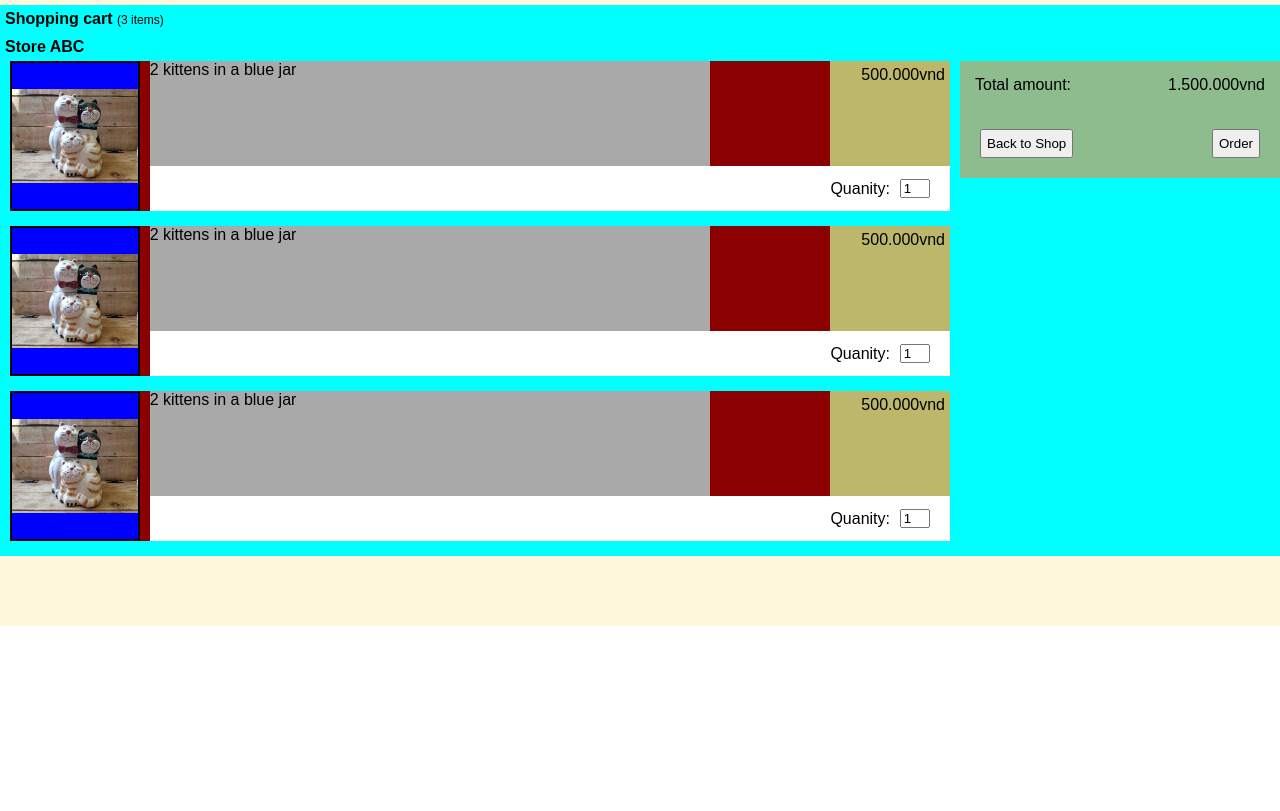
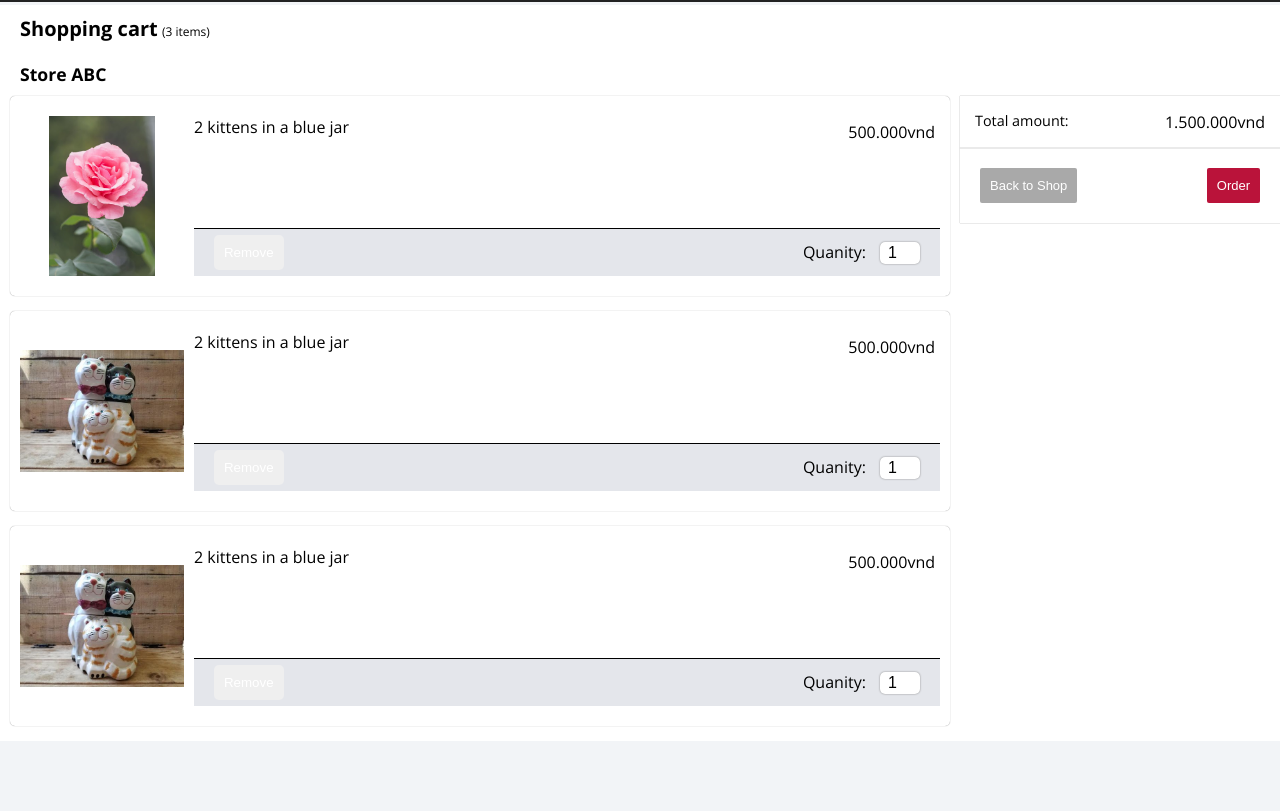
Before and after one commit to phatxttran1234/RMIT_webProg_assignment1, a plain HTML site: page storePages/store2/storeOrderPlacement.html in a window 1280 px wide. Shown: the part 65-876 px from the top of the page. Before the commit the page ends 800 px from the top, so only its background shows below. Drawn offline with nearby package versions, Linux system fonts and the light colour scheme.

Commit message:
Detail design for orderPlacement page

```diff
--- a/storePages/store2/storeOrderPlacement.html
+++ b/storePages/store2/storeOrderPlacement.html
@@ -36,15 +36,15 @@
             <section class="storeCart">
                 <ul>
                     <li class="product">
-                        <div class="prodImg"><img src="../../resources/images/item_3kittensInABlueJar.jpg" alt="product1 on display"></div>
+                        <div class="prodImg"><img src="../../resources/images/flower.jpg" alt="product1 on display"></div>
                         <div class="prodContent">
                             <div class="prodDesc">
                                 <div class="prodName">2 kittens in a blue jar</div>
                                 <div class="prodPrice">500.000vnd</div>
                             </div>
                             <div class="prodQuanity">
-                                <label for="quanity">Quanity: </label>
-                                <input type="number" id="quanity" name="quanity" value="1">
+                                <button>Remove</button>
+                                <label for="quanity">Quanity: <input type="number" id="quanity" name="quanity" value="1"></label>
                             </div>
                         </div>
                     </li>
@@ -56,8 +56,8 @@
                                 <div class="prodPrice">500.000vnd</div>
                             </div>
                             <div class="prodQuanity">
-                                <label for="quanity">Quanity: </label>
-                                <input type="number" id="quanity" name="quanity" value="1">
+                                <button>Remove</button>
+                                <label for="quanity">Quanity: <input type="number" id="quanity" name="quanity" value="1"></label>
                             </div>
                         </div>
                     </li>
@@ -69,8 +69,8 @@
                                 <div class="prodPrice">500.000vnd</div>
                             </div>
                             <div class="prodQuanity">
-                                <label for="quanity">Quanity: </label>
-                                <input type="number" id="quanity" name="quanity" value="1">
+                                <button>Remove</button>
+                                <label for="quanity">Quanity: <input type="number" id="quanity" name="quanity" value="1"></label>
                             </div>
                         </div>
                     </li>
--- a/style/store/common.css
+++ b/style/store/common.css
@@ -1,3 +1,4 @@
+@import url('https://fonts.googleapis.com/css2?family=Open+Sans:wght@300;400;700&display=swap');
 *{
     box-sizing: border-box;
     padding: 0;
@@ -5,7 +6,7 @@
 }
 
 body {
-    font-family: sans-serif;
+    font-family: 'Open Sans', sans-serif;
 }
 
 /*Header*/
--- a/style/store/orderPlacement/orderPlacement.css
+++ b/style/store/orderPlacement/orderPlacement.css
@@ -1,18 +1,22 @@
+body {
+    background-color: #f2f4f7;;
+}
+
 main {
     margin: 0 auto;
-    background-color: cornsilk;
     display: flex;
     flex-direction: column;
 }
 
 main section {
-    background-color: cyan;
+    background-color: white;
     width: 100%;
 }
 
 /*introduction*/
 .title {
-    font-weight: 600;
+    font-weight: 700;
+    font-size: 1.25em;
 }
 
 .itemnumber {
@@ -20,26 +24,28 @@ main section {
 }
 
 .introduction div {
-    padding: 5px;
+    padding: 10px 20px;
 }
 
 .storeName {
-    font-weight: bold;
+    font-weight: 700;
+    font-size: 1.1em;
 }
 
 /*storeCart*/
 .product {
-    height: 125px;
+    height: 150px;
     margin-bottom: 10px;
     display: flex;
-    padding: 0 10px;
+    padding: 20px 10px;
+    background-color: white;
+    box-shadow: 0 0 1px grey;
 }
 
 
 .prodContent {
     padding-left: 10px;
     width: 100%;
-    background-color: darkred;
     display: flex;
     flex-direction: column;
 }
@@ -55,7 +61,7 @@ main section {
     padding-right: 20px;
     height: 100%;
     flex-basis: 70%;
-    background-color: darkgray;
+    font-weight: 300;
 }
 
 .prodPrice {
@@ -64,38 +70,59 @@ main section {
     flex-basis: 30%;
     max-width: 120px;
     padding: 5px;
-    background-color: darkkhaki;
 }
 
 .prodQuanity {
+    border-top: 0.5px solid black;
     height: 30%;
     width: 100%;
     padding: 5px 10px;
-    background-color: white;
+    background-color: #e4e6eb;
     display: flex;
-    justify-content: flex-end;
+    justify-content: space-between;
     align-items:  center;
 }
 
+.prodQuanity button {
+    border: none;
+    padding: 5px;
+    border-radius: 5px;
+    font-weight: 400;
+    color: white;
+}
+
+.prodQuanity button:hover{
+    box-shadow: 0 0 10px white;
+}
+
+.prodQuanity label {
+    font-weight: 300;
+    font-size: 0.75em;
+}
+
 .prodQuanity input[type=number]{
-    width: 30px;
+    width: 40px;
     margin-left: 10px;
+    border: none;
+    padding: 2px;
+    box-shadow: 0px 0px 2px grey;
+    border-radius: 5px;
     text-align: center;
+    font-size: 1em;
 }
 
 /*product display*/
 .prodImg {
-    width: 125px;
-    height: 125px;
+    width: 150px;
+    height: 100%;
     display: flex;
     justify-content: center;
     align-items: center;
-    background-color: blue;
-    border: 2px solid black;
 }
 
 .prodImg img {
     height: auto;
+    max-height: 100%;
     max-width: 100%;
 }
 
@@ -104,22 +131,40 @@ main section {
     padding: 15px;
     display: flex;
     justify-content: space-between;
-    background-color: darkseagreen;
+    box-shadow: 0 0 1px grey;
+}
+
+.priceText {
+    font-weight: 300;
+    font-size: 0.9em;
 }
 
 .options {
-    background-color: darkseagreen;
     padding: 20px;
     display: flex;
     justify-content: space-between;
+    box-shadow: 0 0 1px grey;
+}
+
+.options button {
+    padding: 10px;
+    font-size: 13px;
+    border: none;
+    color: white;
+    border-radius: 2px;
+}
+
+.options button:hover{
+    text-shadow: 0 0 2px white;
+    box-shadow: 0 0 2px blue;
 }
 
 .orderBtn {
-    padding: 5px;
+    background-color: #ba133a;
 }
 
 .continueBtn {
-    padding: 5px;
+    background: darkgray;
 }
 
 @media all and (min-width: 768px) {
@@ -139,17 +184,26 @@ main section {
     }
 
     .storeCart {
+        padding: 0 10px;
         flex-basis: 75%;
     }
 
     .product {
-        height: 150px;
+        border-radius: 5px;
+        height: 175px;
         margin-bottom: 15px;
     }
 
     .prodImg {
-        width: 150px;
-        height: 150px;
+        width: 175px;
+    }
+
+    .prodQuanity button {
+        padding: 7px;
+    }
+
+    .prodQuanity label {
+        font-size: 1em;
     }
 
     .checkout {
@@ -165,4 +219,16 @@ main section {
     .prodQuanity {
         padding: 5px 20px;
     }
+
+    .product {
+        height: 200px;
+    }
+
+    .prodImg {
+        width: 200px;
+    }
+
+    .prodQuanity button {
+        padding: 10px;
+    }
 }
```
Also changed, not shown: resources/images/flower.jpg (added).
